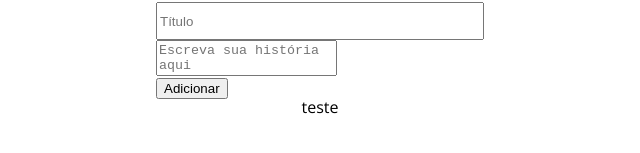
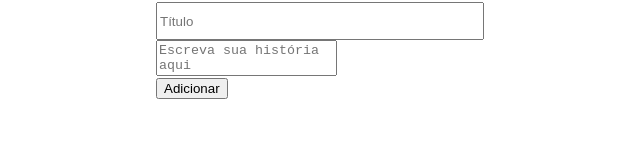
Before and after one commit to GabrielPl-1/GabrielPl-1.github.io, a plain HTML site: page novopost.html in a window 1280 px wide. Shown: the part 265-418 px from the top of the page, 320-960 px from the left. Drawn offline with nearby package versions, Linux system fonts and the light colour scheme.

Commit message:
limpando o codigo

```diff
--- a/novopost.html
+++ b/novopost.html
@@ -28,7 +28,7 @@
                 <input type="submit" value="Adicionar">
             </form>
             <ul>
-                <li>teste</li>
+                <li></li>
             </ul>
         </main>
     </body>
```
